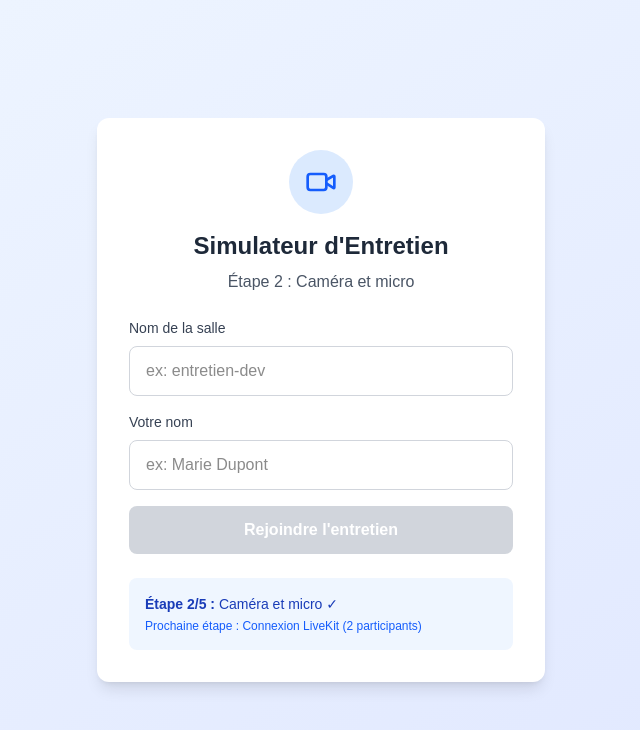
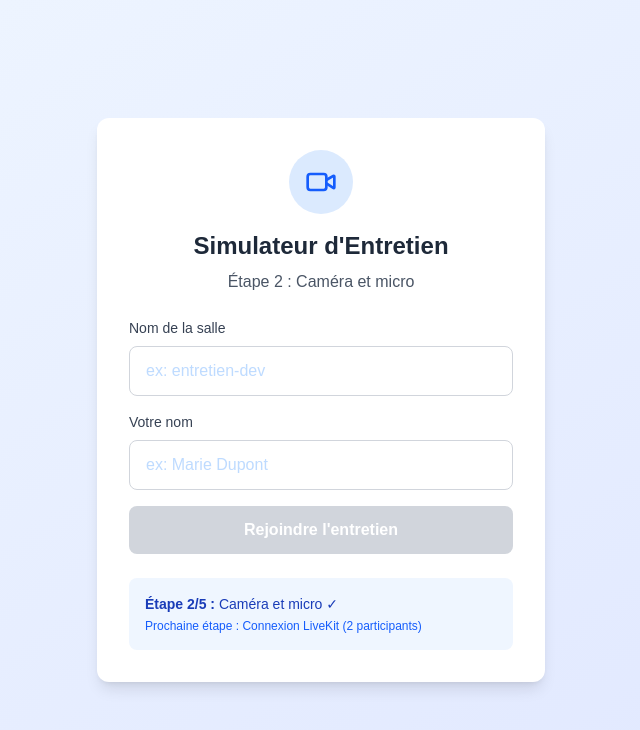
Before and after one commit to ValotKzm/mirrortalk, a Next.js app: page / in a window 1280 px wide. Shown: the top 730 px of the page, without its empty margins (319-959 px from the left). Built offline with nearby package versions, Linux system fonts and the light colour scheme.

Commit message:
quick placeholder fix

```diff
--- a/app/page.tsx
+++ b/app/page.tsx
@@ -90,7 +90,7 @@ export default function InterviewApp() {
 
   if (!isConnected) {
     return (
-      <div className="min-h-screen bg-gradient-to-br from-blue-50 to-indigo-100 flex items-center justify-center p-6">
+      <div className="min-h-screen bg-linear-to-br from-blue-50 to-indigo-100 flex items-center justify-center p-6">
         <div className="bg-white rounded-xl shadow-lg p-8 max-w-md w-full">
           <div className="text-center mb-6">
             <div className="w-16 h-16 bg-blue-100 rounded-full flex items-center justify-center mx-auto mb-4">
@@ -118,7 +118,7 @@ export default function InterviewApp() {
                 value={roomName}
                 onChange={(e) => setRoomName(e.target.value)}
                 placeholder="ex: entretien-dev"
-                className="w-full px-4 py-3 border border-gray-300 rounded-lg focus:outline-none focus:ring-2 focus:ring-blue-500"
+                className="w-full px-4 py-3 border border-gray-300 rounded-lg focus:outline-none focus:ring-2 focus:ring-blue-500 placeholder-blue-200 text-blue-700"
               />
             </div>
 
@@ -131,7 +131,7 @@ export default function InterviewApp() {
                 value={userName}
                 onChange={(e) => setUserName(e.target.value)}
                 placeholder="ex: Marie Dupont"
-                className="w-full px-4 py-3 border border-gray-300 rounded-lg focus:outline-none focus:ring-2 focus:ring-blue-500"
+                className="w-full px-4 py-3 border border-gray-300 rounded-lg focus:outline-none focus:ring-2 focus:ring-blue-500 placeholder-blue-200 text-blue-700"
               />
             </div>
 
@@ -158,7 +158,7 @@ export default function InterviewApp() {
   }
 
   return (
-    <div className="min-h-screen bg-gradient-to-br from-blue-50 to-indigo-100 p-6">
+    <div className="min-h-screen bg-linear-to-br from-blue-50 to-indigo-100 p-6">
       <div className="max-w-6xl mx-auto">
         <div className="bg-white rounded-xl shadow-lg p-4 mb-6">
           <div className="flex items-center justify-between">
```
